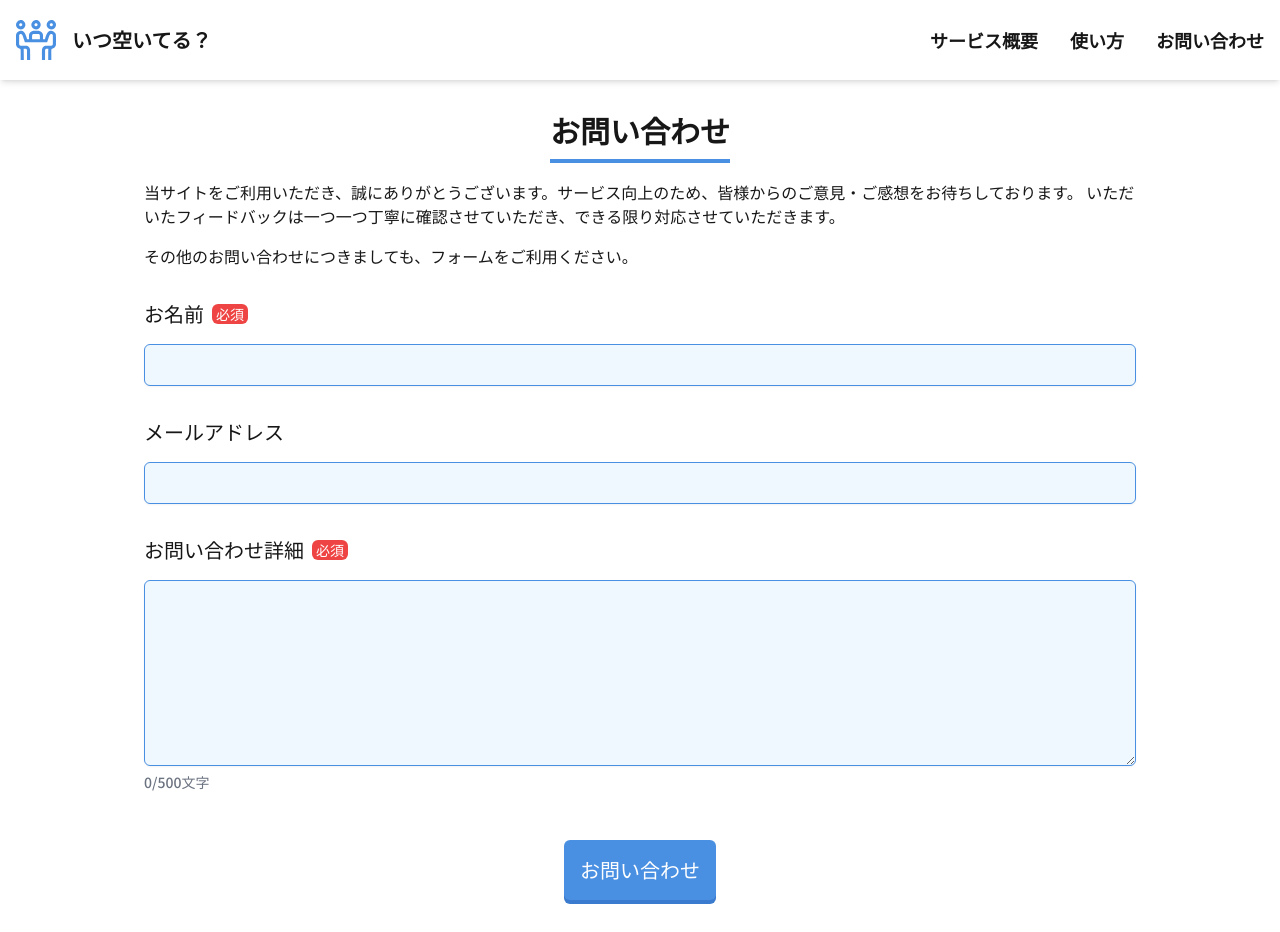
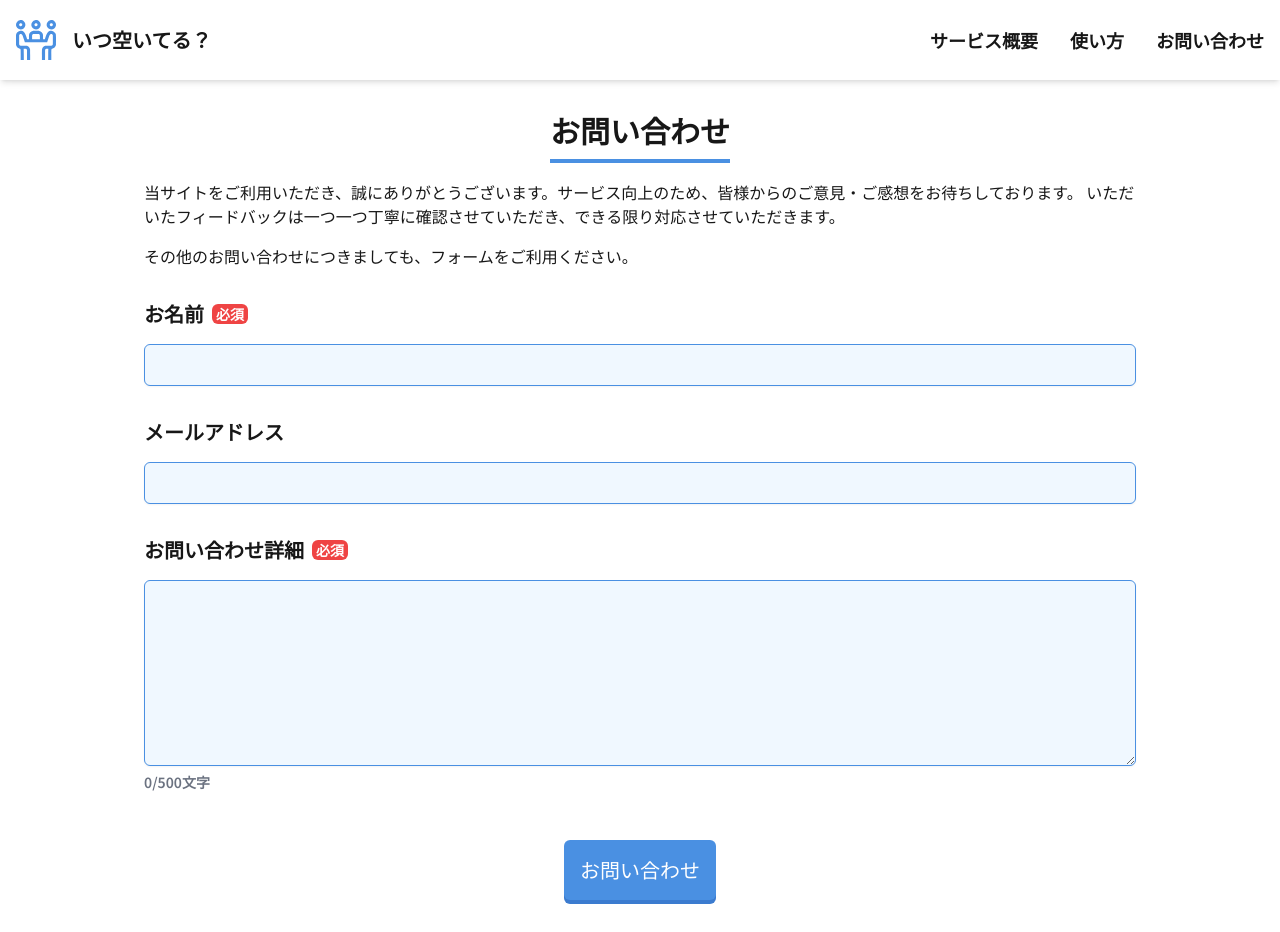
Before and after one commit to takumitoma/itsu-aiteru-scheduler, a Next.js app: page /contact in a window 1280 px wide. Built offline with nearby package versions, Linux system fonts and the light colour scheme.

Commit message:
fix: minor changes

```diff
--- a/src/app/contact/page.tsx
+++ b/src/app/contact/page.tsx
@@ -8,11 +8,11 @@ const FORM_LIMITS = {
   message: 500,
 };
 
-type ContactForm = {
+interface ContactForm {
   name: string;
   email: string;
   message: string;
-};
+}
 
 const ContactPage: React.FC = () => {
   const [form, setForm] = useState<ContactForm>({
--- a/src/components/ViewEditEvent/ParticipantsList.tsx
+++ b/src/components/ViewEditEvent/ParticipantsList.tsx
@@ -31,7 +31,7 @@ const ParticipantsList: React.FC<ParticipantsListProps> = ({
 
   return (
     <section className="w-full space-y-2">
-      <h2 className="font-medium">{`参加者数: ${allParticipants.length}人`}</h2>
+      <h2>{`参加者数: ${allParticipants.length}人`}</h2>
       <p className="text-xs sm:text-sm text-gray-600">
         {mode === 'view'
           ? '名前をクリックで、それぞれの空き時間を表示'
--- a/src/styles/globals.css
+++ b/src/styles/globals.css
@@ -32,7 +32,7 @@ body {
   }
 
   h2 {
-    @apply text-lg sm:text-xl font-medium;
+    @apply text-lg sm:text-xl font-semibold;
   }
 
   h3 {
@@ -40,7 +40,7 @@ body {
   }
 
   label {
-    @apply text-lg sm:text-xl font-medium;
+    @apply text-lg sm:text-xl font-semibold;
   }
 
   input:not(#event-link) {
```
